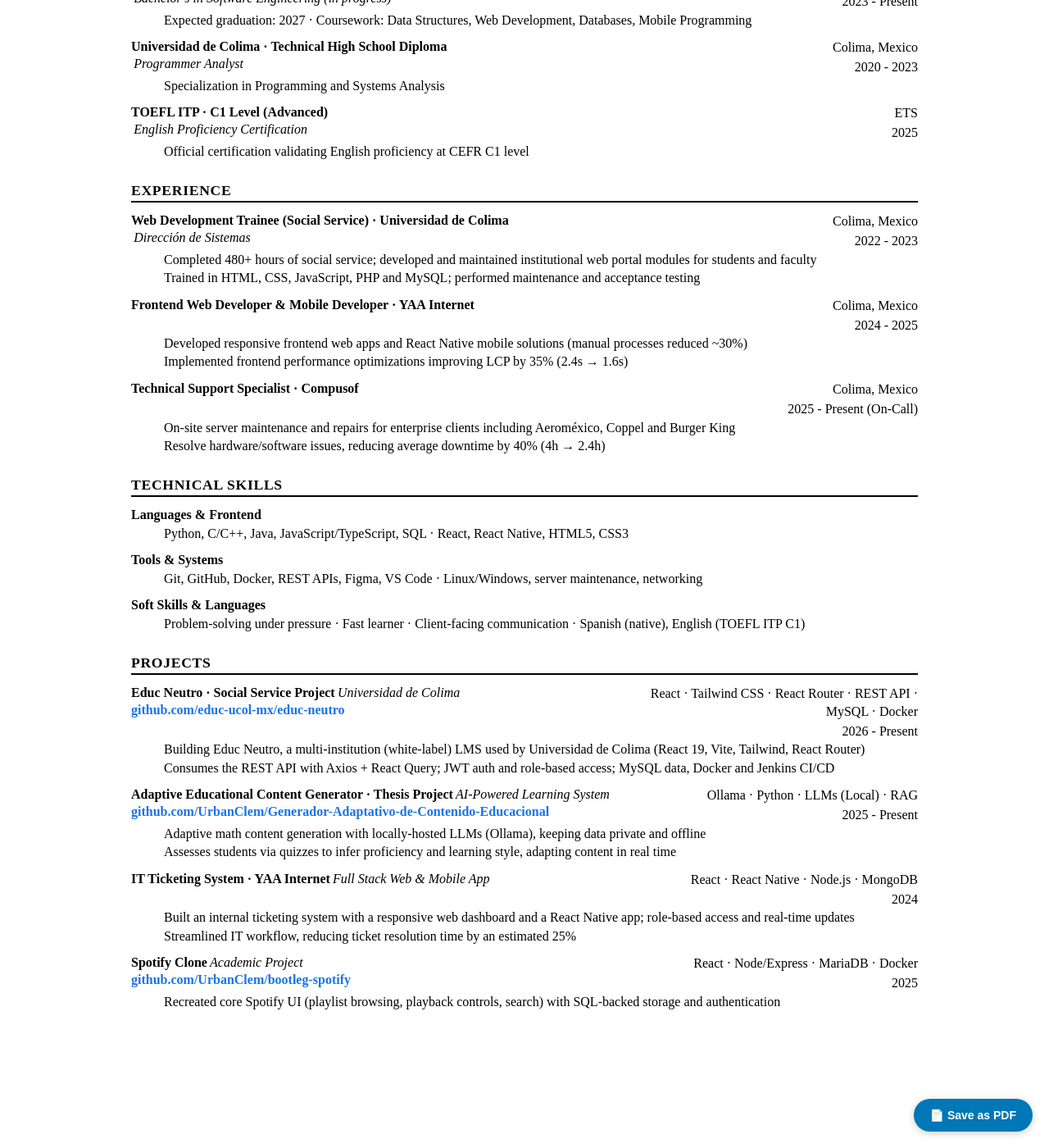
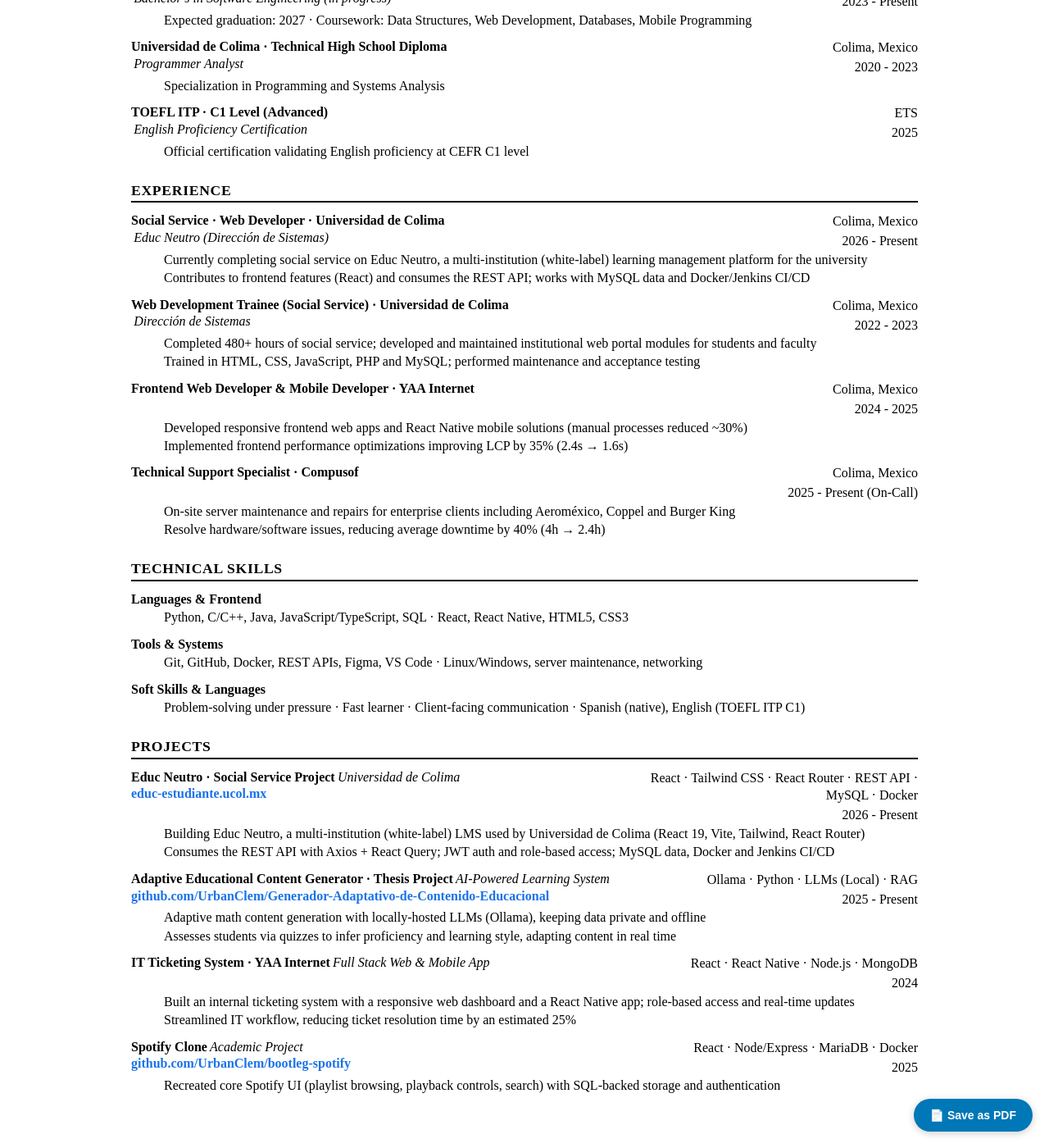
Before and after one commit to UrbanClem/my_cv, a Jekyll site: the page built from docs/index.md, in a window 1280 px wide and 1400 px high, scrolled down 526 px. Shown: the whole window at 82% size. Built offline with Jekyll 4.4.1, drawn with Linux system fonts in a browser that asks for light colours.

Commit message:
updated again

```diff
--- a/docs/_data/cv.yml
+++ b/docs/_data/cv.yml
@@ -32,6 +32,13 @@ sections:
 
   - title: Experience
     entries:
+      - title: "Social Service · Web Developer · Universidad de Colima"
+        sub: "Educ Neutro (Dirección de Sistemas)"
+        location: "Colima, Mexico"
+        dates: "2026 - Present"
+        bullets:
+          - "Currently completing social service on Educ Neutro, a multi-institution (white-label) learning management platform for the university"
+          - "Contributes to frontend features (React) and consumes the REST API; works with MySQL data and Docker/Jenkins CI/CD"
       - title: "Web Development Trainee (Social Service) · Universidad de Colima"
         sub: "Dirección de Sistemas"
         location: "Colima, Mexico"
--- a/docs/_data/projects.yml
+++ b/docs/_data/projects.yml
@@ -3,7 +3,7 @@ entries:
     sub: "Universidad de Colima"
     location: "React · Tailwind CSS · React Router · REST API · MySQL · Docker"
     dates: "2026 - Present"
-    link: "https://github.com/educ-ucol-mx/educ-neutro"
+    link: "https://educ-estudiante.ucol.mx"
     bullets:
       - "Building Educ Neutro, a multi-institution (white-label) LMS used by Universidad de Colima (React 19, Vite, Tailwind, React Router)"
       - "Consumes the REST API with Axios + React Query; JWT auth and role-based access; MySQL data, Docker and Jenkins CI/CD"
--- a/docs/_layouts/resume.html
+++ b/docs/_layouts/resume.html
@@ -166,7 +166,7 @@ layout: default
             <span class="cv-entry-institution">{{ e.title }}</span>{% if e.sub %}<span class="cv-entry-degree"><em>{{ e.sub }}</em></span>{% endif %}
             {% if e.link %}
             <div class="cv-project-link">
-                <a href="{{ e.link }}" target="_blank" rel="noopener noreferrer">github.com/{{ e.link | replace: "https://github.com/", "" }}</a>
+                <a href="{{ e.link }}" target="_blank" rel="noopener noreferrer">{{ e.link | remove_first: "https://" | remove_first: "http://" }}</a>
             </div>
             {% endif %}
         </div>
```
